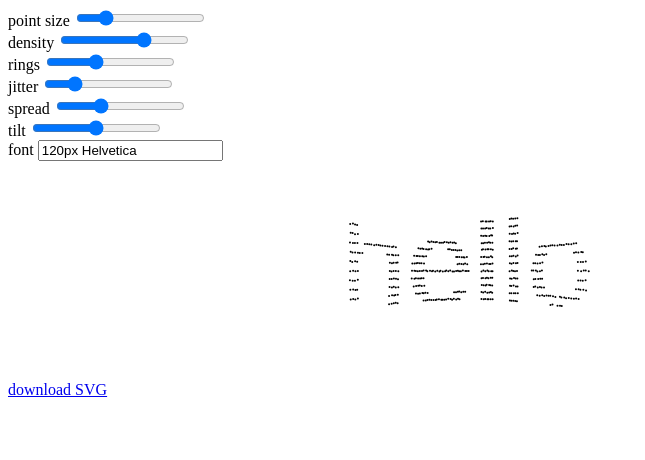
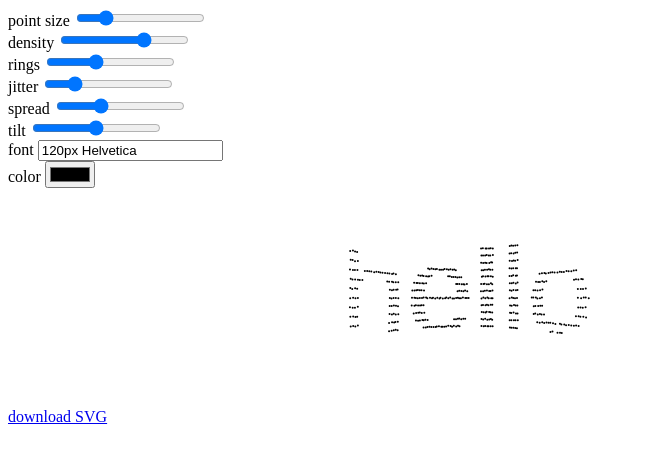
Before and after one commit to jtbandes/lidar-text, a plain HTML site: page index.html in a window 1280 px wide. Shown: the whole page, without its empty margins (0-645 px from the left). Drawn offline with Linux system fonts and the light colour scheme.

Commit message:
add- color

```diff
--- a/index.css
+++ b/index.css
@@ -1,3 +1,4 @@
+
 #container {
   width: 600px;
   margin: 40px auto;
--- a/index.html
+++ b/index.html
@@ -18,6 +18,8 @@
     <label for="tilt">tilt <input id="tilt" type="range" min="-1.6" max="1.6" value="0" step="0.01"/></label>
     <br />
     <label for="font">font <input id="font" type="text" value="120px Helvetica"/></label>
+    <br / />
+    <label for="color">color <input id="color" type="color" value="#000000"/></label>
 
     <div id="container">
       <input id="text" type="text" />
--- a/index.js
+++ b/index.js
@@ -6,7 +6,7 @@ let objectURL;
 let width; // set from text size
 const height = svg.clientHeight;
 
-const fieldIds = ['text', 'pointSize', 'density', 'rings', 'jitter', 'spread', 'tilt', 'font'];
+const fieldIds = ['text', 'pointSize', 'density', 'rings', 'jitter', 'spread', 'tilt', 'font', 'color'];
 
 function init() {
   canvas.width = width;
@@ -107,6 +107,7 @@ function updateCanvas() {
   ctx.fillStyle = 'black';
   ctx.textBaseline = 'middle';
   ctx.font = document.getElementById('font').value;
+
   ctx.fillText(textField.value, 0, canvas.height / 2);
 
   imageData = ctx.getImageData(0, 0, canvas.width, canvas.height);
@@ -136,6 +137,7 @@ function updateSVG() {
   const spread = document.getElementById('spread').value;
   const tilt = document.getElementById('tilt').value;
   const font = document.getElementById('font').value;
+  const color = document.getElementById('color').value;
   textField.style.font = font;
 
   const text = createElementSVG('text');
@@ -155,7 +157,7 @@ function updateSVG() {
             cx: x + (Math.random() - 0.5) * jitter,
             cy: y + (Math.random() - 0.5) * jitter,
             r: pointSize,
-            style: 'fill: black',
+            style: 'fill:' + color,
           });
         }
       }
```
